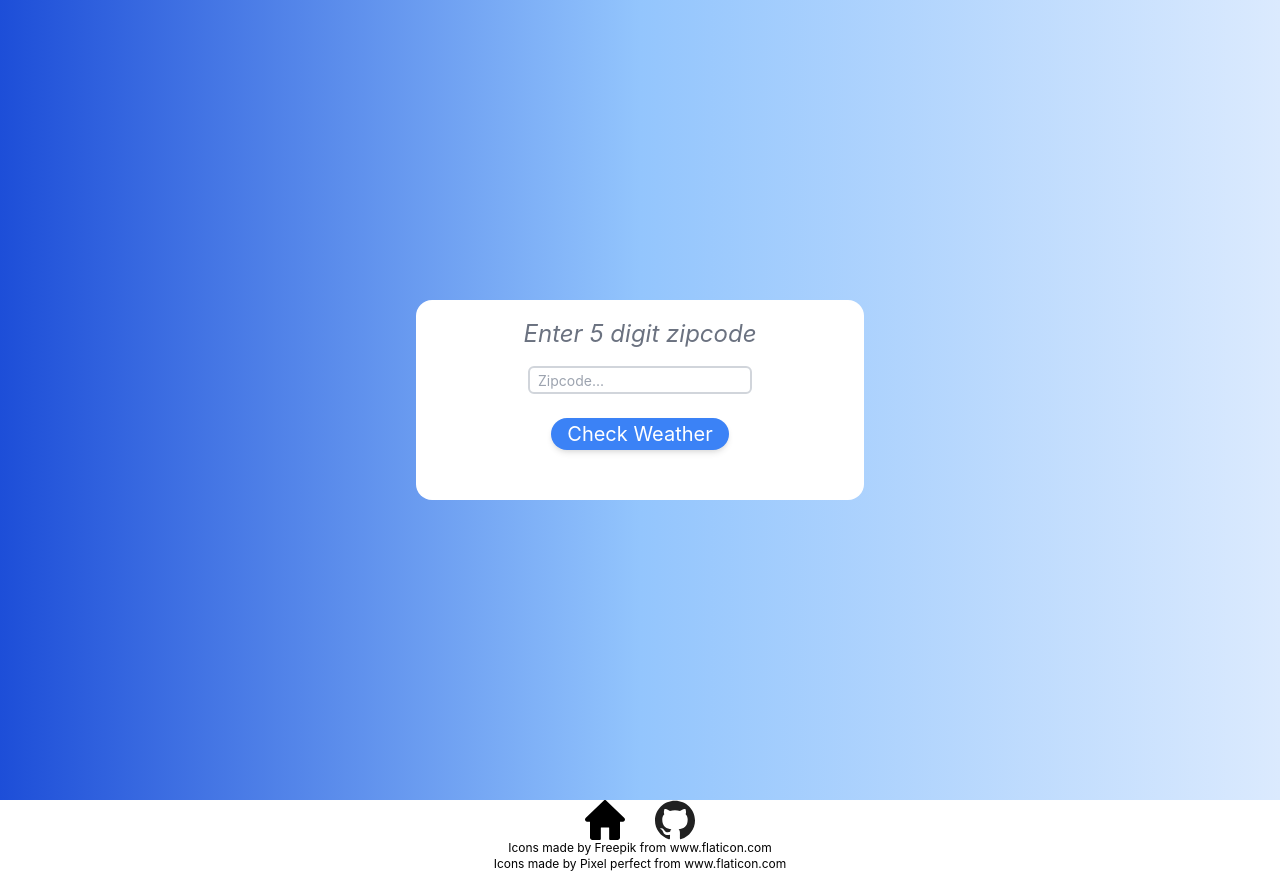
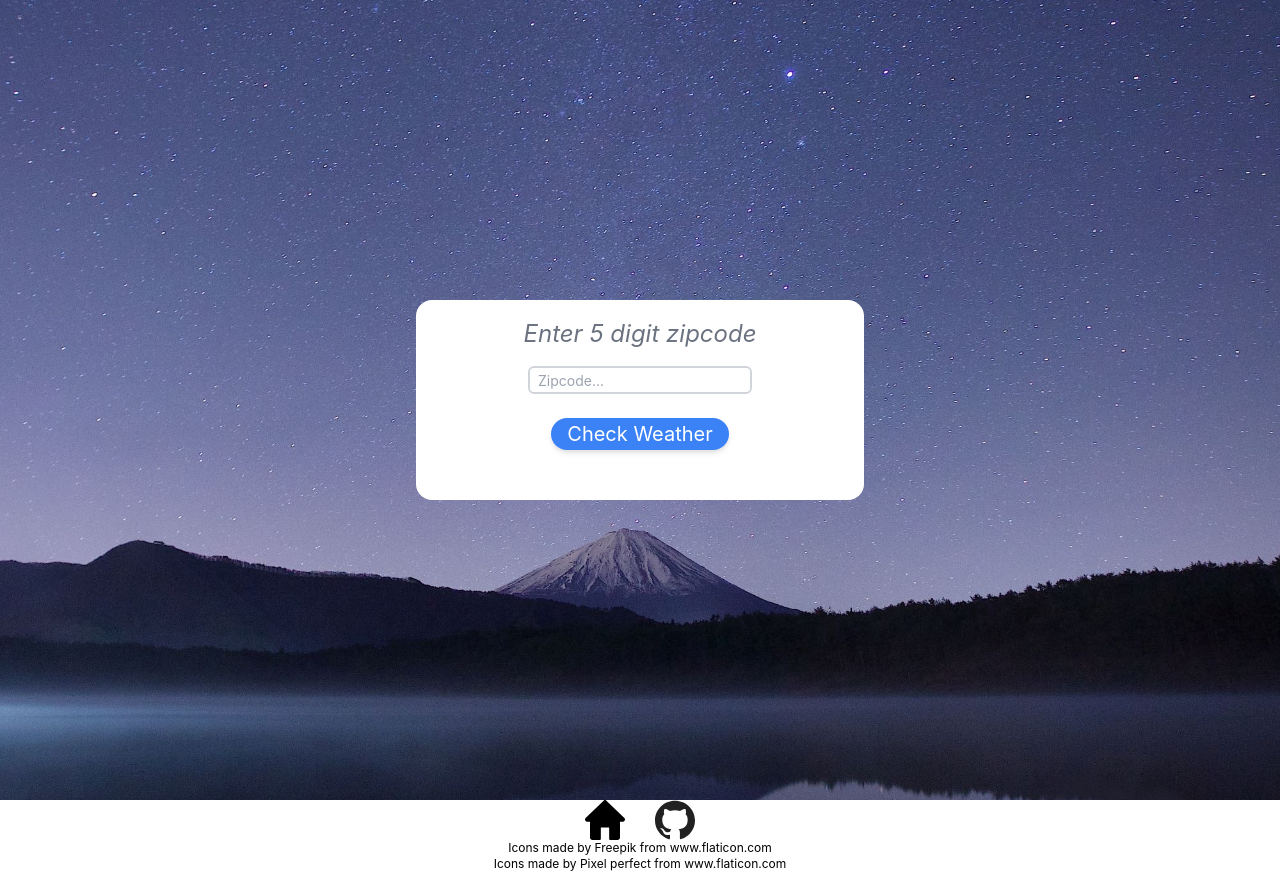
Before and after one commit to Jake-Januszanis/react-weather, a React (Create React App) app in the folder client/: page / in a window 1280 px wide. Built offline with nearby package versions, Linux system fonts and the light colour scheme.

Commit message:
Added background image for homepage & updated design

```diff
--- a/client/src/components/fiveDayDisplay.js
+++ b/client/src/components/fiveDayDisplay.js
@@ -25,10 +25,10 @@ return newTime.toLocaleDateString('en-CA', options);
                 </div>
 
                 {/* Bottom left half of card */}
-                <div className="grid col-start-1">
-                    <h1 className="text-5xl font-semibold text-center">{Math.round(days.temp.max)}&#176;F</h1>
+                <div className="grid col-start-1 text-center content-evenly">
+                    {/* <h1 className="text-5xl font-semibold">{Math.round(days.temp.max)}&#176;F</h1> */}
                     <h2><Icon weatherIcon={days.weather[0].icon} /></h2>
-                    <h2 className="text-center text-xl">{days.weather[0].description}</h2>
+                    <h2 className="text-xl">{days.weather[0].description}</h2>
                 </div>
 
                 {/* Bottom right half of card */}
--- a/client/src/components/form.js
+++ b/client/src/components/form.js
@@ -1,11 +1,21 @@
+import { urlencoded } from 'body-parser';
 import React from 'react';
-import bgImage from "../images/weather-bg.jpg"
+import bgImg from "../images/weather-bg.jpg";
+
 
 
 function Form () {
 
+    const styles = {
+        Image: `url(${bgImg})`,
+        Position: "center",
+        cover: "cover",
+        height: "950px",
+        width: 'auto'
+    };
+
     return(
-        <div className="bg-gradient-to-r from-blue-700 via-blue-300 to-blue-100 h-screen flex justify-center align-center items-center">
+        <div className="h-screen flex justify-center align-center items-center" style={ {backgroundImage: styles.Image, backgroundPosition: styles.Position, backgroundSize: styles.cover }}>
             <form className="h-1/4 w-full max-w-md rounded-2xl bg-white flex flex-col justify-center items-center ml-4 mr-4" method="POST" action="server.js">
             <label className="text-2xl pb-4 text-gray-500 italic">Enter 5 digit zipcode</label>
                 <input className="max-w-md w-6/12 h-7 block pl-2 mb-4 sm:text-sm border-gray-300 border-2 rounded-md focus:outline-none focus:ring-2 focus:border-blue-100" type='number' name='zipcode' placeholder="Zipcode..."required></input>
@@ -17,3 +27,5 @@ function Form () {
 }
 
 export default Form;
+
+// bg-gradient-to-r from-blue-700 via-blue-300 to-blue-100
```
Also changed, not shown: 1 other file (tests, documents, lock files or other folders).
